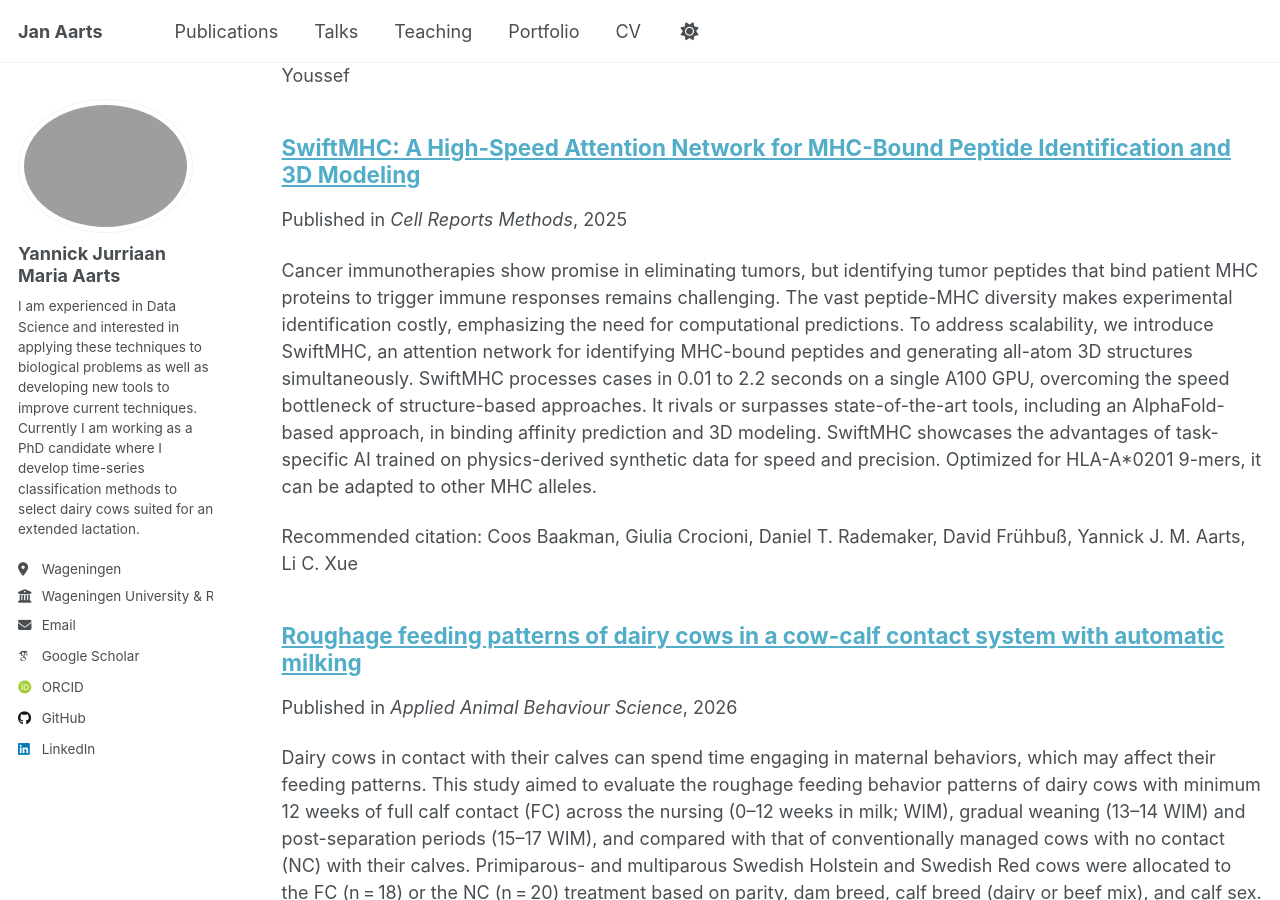
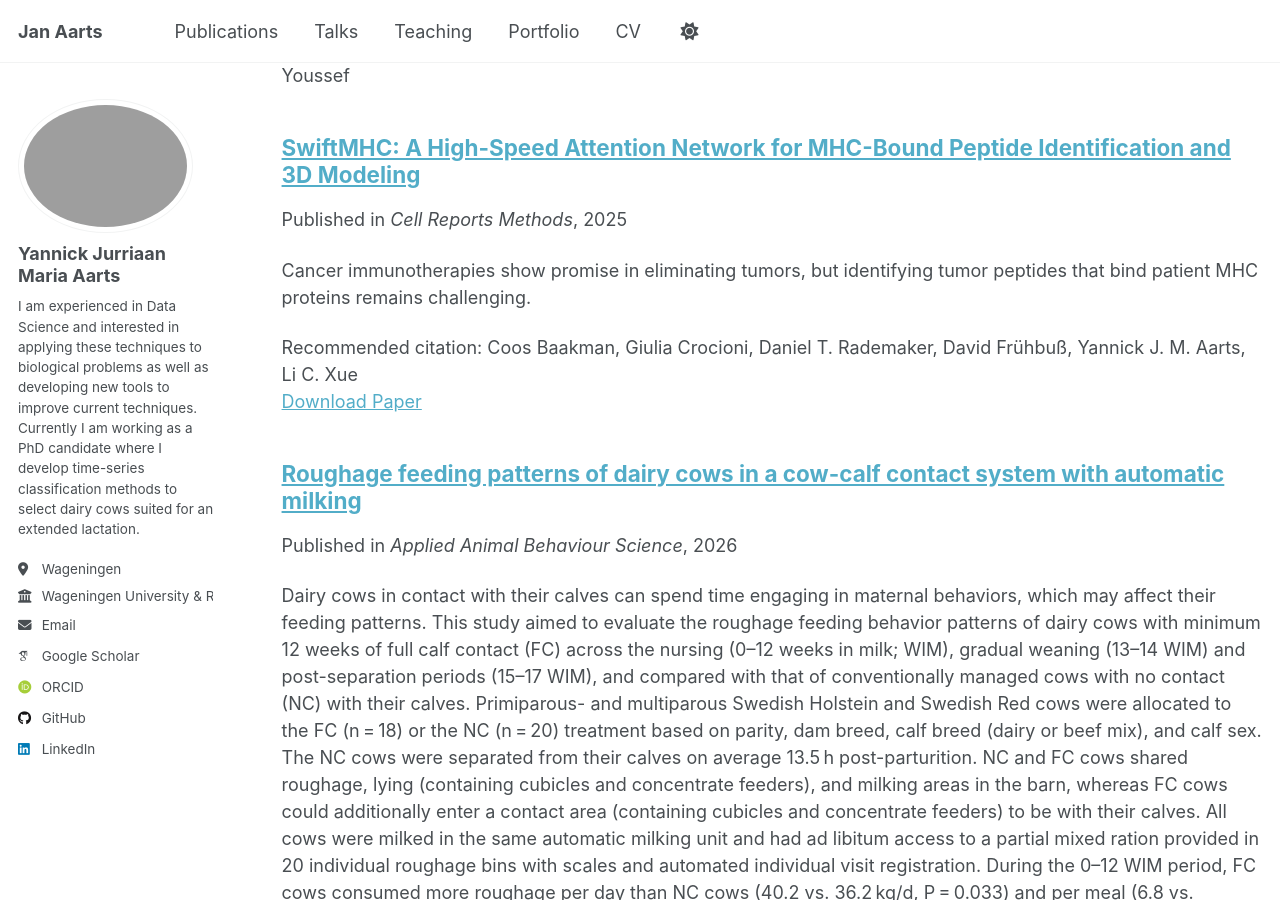
Before and after one commit to JanAarts/JanAarts.github.io, a Jekyll site: the page built from _pages/collection-archive.html, in a window 1280 px wide and 900 px high, scrolled down 1507 px. Built offline with Jekyll 4.4.1, drawn with Linux system fonts in a browser that asks for light colours; some web fonts are replaced; a script that is not in the unit is left out.

Commit message:
Update 2010-10-01-paper-title-number-2.md

```diff
--- a/_publications/2010-10-01-paper-title-number-2.md
+++ b/_publications/2010-10-01-paper-title-number-2.md
@@ -1,15 +1,11 @@
 ---
 title: "SwiftMHC: A High-Speed Attention Network for MHC-Bound Peptide Identification and 3D Modeling"
 collection: publications
-permalink: /publications/swiftmhc/
-doi: https://doi.org/10.1101/2025.01.20.633893
-date: 2025-01-20
+category: manuscripts
+paperurl: https://doi.org/10.1101/2025.01.20.633893
+date: January 2025
 venue: Cell Reports Methods
 citation: "Coos Baakman, Giulia Crocioni, Daniel T. Rademaker, David Frühbuß, Yannick J. M. Aarts, Li C. Xue"
 excerpt: >
-  Cancer immunotherapies show promise in eliminating tumors, but identifying tumor peptides that bind patient MHC proteins to trigger immune responses remains challenging. The vast peptide-MHC diversity makes experimental identification costly, emphasizing the need for computational predictions.
-
-  To address scalability, we introduce SwiftMHC, an attention network for identifying MHC-bound peptides and generating all-atom 3D structures simultaneously. SwiftMHC processes cases in 0.01 to 2.2 seconds on a single A100 GPU, overcoming the speed bottleneck of structure-based approaches. It rivals or surpasses state-of-the-art tools, including an AlphaFold-based approach, in binding affinity prediction and 3D modeling.
-
-  SwiftMHC showcases the advantages of task-specific AI trained on physics-derived synthetic data for speed and precision. Optimized for HLA-A*0201 9-mers, it can be adapted to other MHC alleles.
+  Cancer immunotherapies show promise in eliminating tumors, but identifying tumor peptides that bind patient MHC proteins remains challenging.
 ---
```
